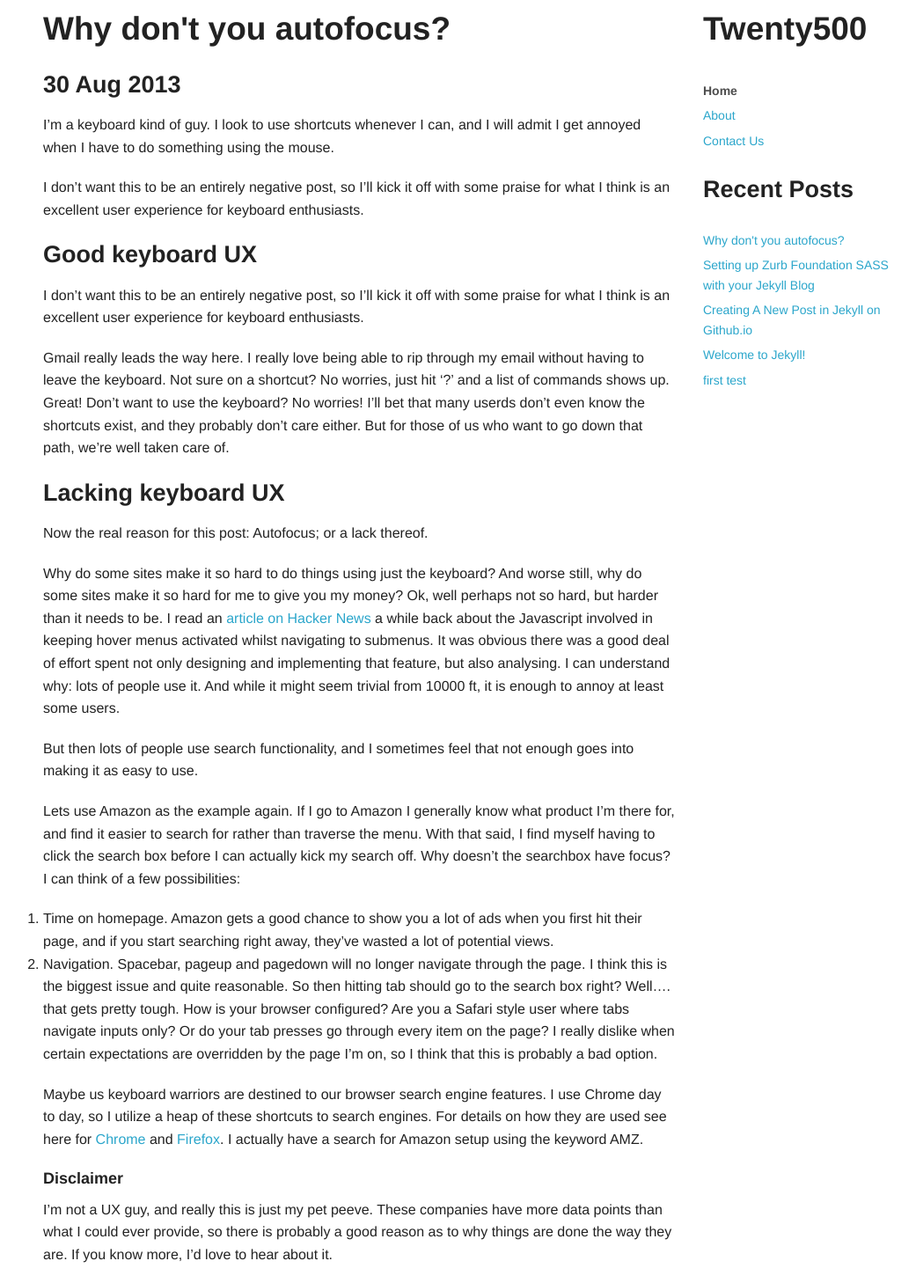
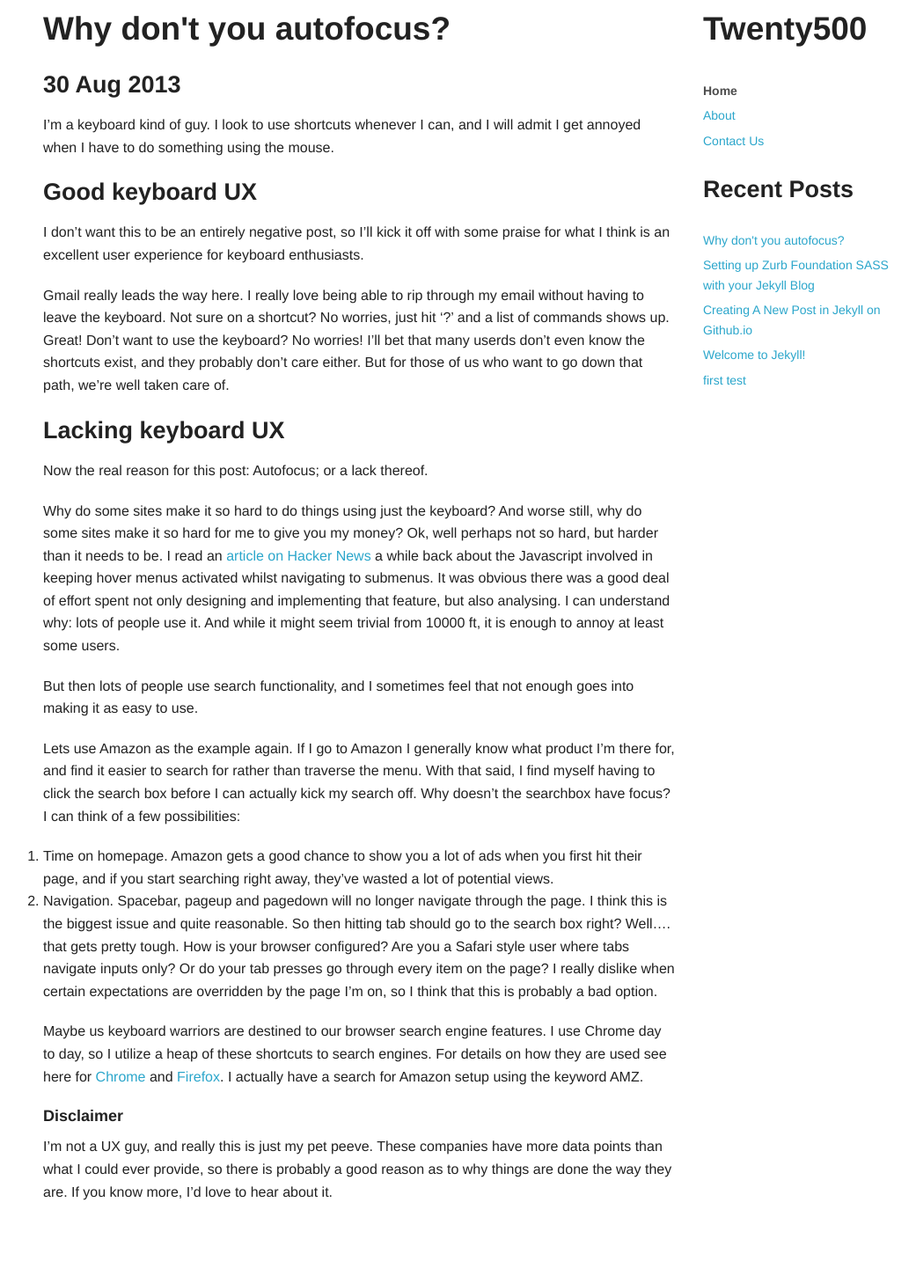
Before and after one commit to mrowles/Twenty500.github.io, a Jekyll site: the page built from _posts/2013-08-30-start-here.markdown, in a window 1280 px wide. Shown: the whole page at 88% size, without its empty margins (106-1147 px from the left). Built offline with Jekyll 4.4.1, drawn with Linux system fonts in a browser that asks for light colours; Markdown is read by kramdown in place of the engine named in the settings; after the commit the page ends 1387 px from its top, so only the background shows below that.

Commit message:
Removed duplicate line in post

```diff
--- a/_posts/2013-08-30-start-here.markdown
+++ b/_posts/2013-08-30-start-here.markdown
@@ -7,7 +7,6 @@ categories: search ux
 ---
 I'm a keyboard kind of guy. I look to use shortcuts whenever I can, and I will admit I get annoyed when I have to do something using the mouse.
 
-I don't want this to be an entirely negative post, so I'll kick it off with some praise for what I think is an excellent user experience for keyboard enthusiasts.
 ### Good keyboard UX
 I don't want this to be an entirely negative post, so I'll kick it off with some praise for what I think is an excellent user experience for keyboard enthusiasts.
 
```
